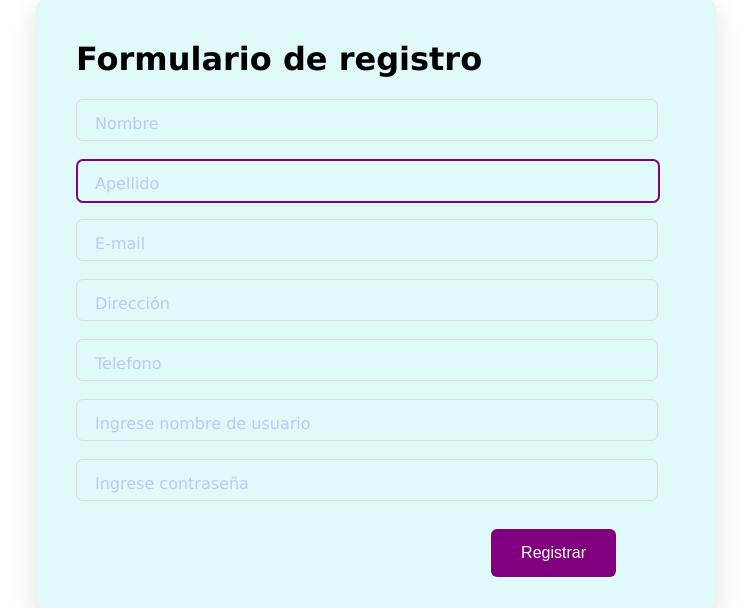
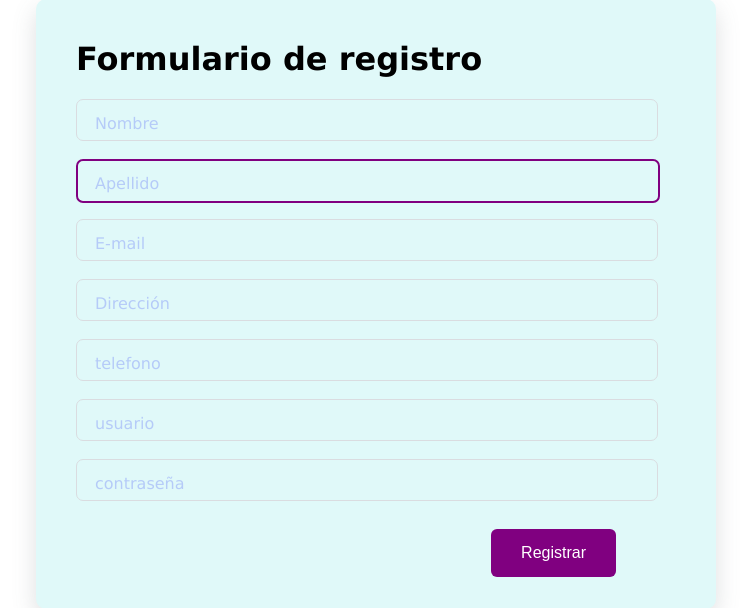
Before and after one commit to KerynM96/projectpy, a Flask app: template app/templates/Registrar.html in a window 1280 px wide. Shown: the part 46-654 px from the top of the page, without its empty margins (264-1015 px from the left). Run offline with Flask 3, Linux system fonts and the light colour scheme; the template is opened without the code that fills it, so the values that code supplies are empty.

Commit message:
second commit

```diff
--- a/app/app.py
+++ b/app/app.py
@@ -1,4 +1,4 @@
-from flask import *
+from flask import Flask, render_template, request, redirect, url_for
 import mysql.connector
 
 # Crear instancia
@@ -18,21 +18,24 @@ cursor = db.cursor()
 def index():
     return render_template('index.html')
 
-@app.route('/Registrar', methods=['POST'])
+@app.route('/Registrar', methods=['GET', 'POST'])
 def registrar_usuario():
-    Nombres = request.form['nombre']
-    Apellidos = request.form['apellido']
-    email = request.form['email']
-    Direccion = request.form['direccion']
-    Telefono = request.form['telefono']
-    Usuario = request.form['usuario']
-    Password = request.form['password']
+    if request.method == 'POST':
+       Nombres = request.form.get('nombre')
+       Apellidos = request.form.get('apellido')
+       email = request.form.get('email')
+       Direccion = request.form.get('direccion')
+       Telefono = request.form.get('telefono')
+       Usuario = request.form.get('usuario')
+       Password = request.form.get('password')
 
-    # Insertar datos a la tabla de mysql
-    cursor.execute("INSERT INTO personas(nombrep, apellidop, emailp, dirp, telp, usup, passp) VALUES (%s, %s, %s, %s, %s, %s, %s)", (Nombres, Apellidos, email, Direccion, Telefono, Usuario, Password))
-    db.commit()
+        # Insertar datos a la tabla de mysql
+       cursor.execute("INSERT INTO personas(nombrep,apellidop,emailp,dirp,telp,usup,passp) VALUES (%s,%s,%s,%s,%s,%s,%s)", (Nombres,Apellidos,email,Direccion,Telefono,Usuario,Password))
+       db.commit()
 
-    return redirect(url_for('index'))
+
+       return redirect(url_for('registrar_usuario'))  # Redirigir a la página principal
+    return render_template("Registrar.html")
 
 # Ejecutar app
 if __name__ == '__main__':
--- a/app/templates/Registrar.html
+++ b/app/templates/Registrar.html
@@ -3,61 +3,60 @@
 <head>
     <meta charset="UTF-8">
     <meta name="viewport" content="width=device-width, initial-scale=1.0">
-    <link rel="stylesheet" href="/app/static/css/style.css">
+    <link rel="stylesheet" href="{{ url_for('static',filename='css/style.css')}}">
     <title>Registro usuario</title>
 </head>
 <body>
             <div class="name">
-            <form action="/Registrar" class="form" method="post">
+            <form action="/Registrar" class="form" method="POST">
 
                 <h1>Formulario de registro</h1>
                     <form>
             <div class="contain">
                 <p>
                     <label class="select">Nombre</label>
-                    <input class="input"  type="text" name="txtname" maxlength="50" placeholder="Ingrese nombre" required name="nombre" utofocus required/>
+                    <input class="input"  type="text"  maxlength="50" placeholder="Ingrese nombre" required name="nombre" utofocus required/>
                 </p>
             </div>
 
             <div class="contain">
                 <p>
                     <label class="select">Apellido</label>
-                    <input class="input" type="text" name="txtlastname" maxlength="50" placeholder="Ingrese apellido" required name="apellido" autofocus required/>
+                    <input class="input" type="text"  maxlength="50" placeholder="Ingrese apellido" required name="apellido" autofocus required/>
                 </p>
             </div>
             <div class="contain">
                 <p>
                     <label class="select">E-mail</label>
-                    <input class="input" type="email" name="txtmail" maxlength="50" placeholder="Ingrese e-mail" required name="email" autofocus required/>
+                    <input class="input" type="email"  maxlength="50" placeholder="Ingrese e-mail" required name="email" autofocus required/>
                 </p>
             </div>
             <div class="contain">
                 <p>
                     <label class="select">Dirección</label>
-                    <input class="input" type="text" name="txtadress" maxlength="50" placeholder="Ingrese la dirección" required name="direccion" autofocus required/>
+                    <input class="input" type="text"  maxlength="50" placeholder="Ingrese la dirección" required name="direccion" autofocus required/>
+                </p>
+            </div>
+            <div class="contain">
+                <p>
+                    <label class="select">telefono</label>
+                    <input class="input" type="number"  maxlength="50" placeholder="Ingrese la dirección" required name="telefono" autofocus required/>
+                </p>
+            </div>
+            <div class="contain">
+                <p>
+                    <label class="select">usuario</label>
+                    <input class="input" type="text"  maxlength="50" placeholder="Ingrese la dirección" required name="usuario" autofocus required/>
+                </p>
+            </div>
+            <div class="contain">
+                <p>
+                    <label class="select">contraseña</label>
+                    <input class="input" type="password"  maxlength="50" placeholder="Ingrese la dirección" required name="password" autofocus required/>
                 </p>
             </div>
 
-            <div class="contain">
-                <p>
-                    <label class="select">Telefono</label>
-                    <input class="input" type="tel" name="txtnombre" maxlength="50" placeholder="Ingrese el telefono" required name="telefono " autofocus required/>
-                </p>
-            </div>
 
-            <div class="contain">
-                <p>
-                    <label class="select">Ingrese nombre de usuario</label>
-                    <input class="input" type="text" name="txtusername" maxlength="50" placeholder="Ingrese usuario" required name="usuario"autofocus required/>
-                </p>
-            </div>
-
-            <div class="contain">
-                <p>
-                    <label class="select">Ingrese contraseña</label>
-                    <input class="input" type="password" name="txtusername" maxlength="50" placeholder="Ingrese usuario" required name="password" autofocus required/>
-                </p>
-            </div>
 
             <div class="contain">
             <input type="submit" class="submitBtn" value="Registrar">
```
